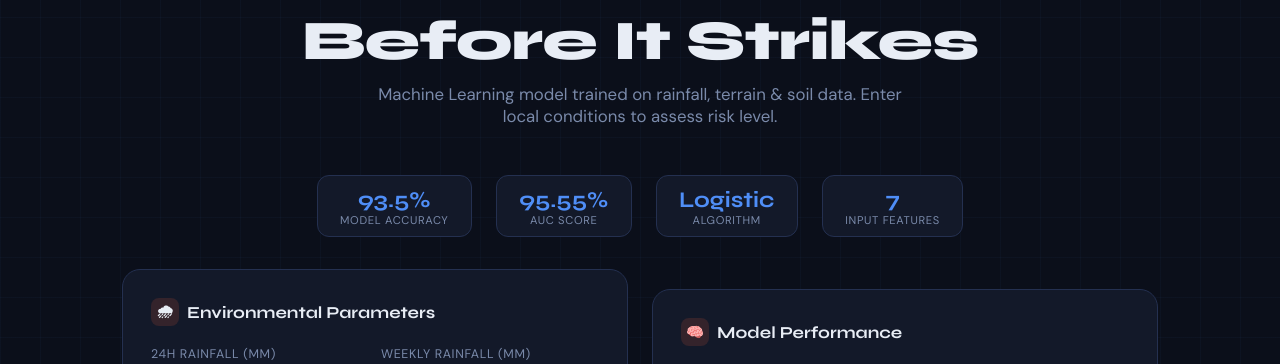
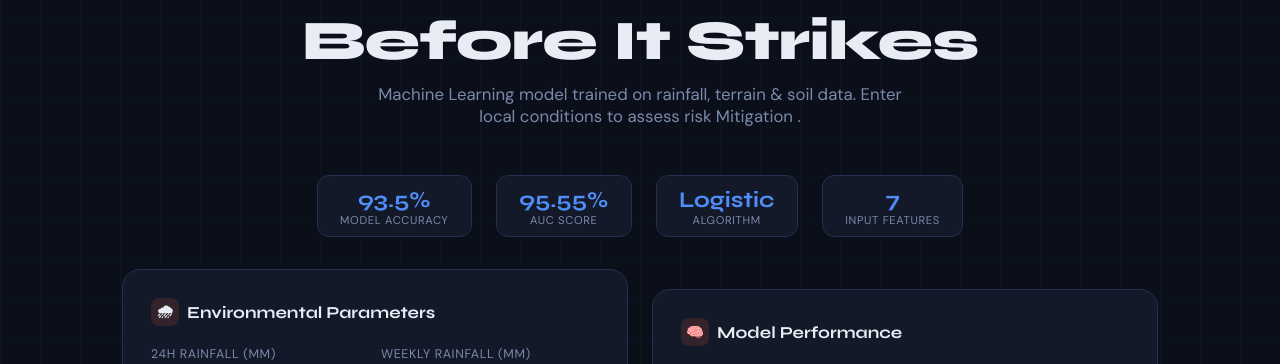
Before and after one commit to GarreVikramSaketh/landslide-prediction, a Flask app: page / in a window 1280 px wide. Shown: the part 183-547 px from the top of the page. Run offline with Flask 3, Linux system fonts and the light colour scheme; parts of the project's set-up code (start-up, migrations or seed data) failed here and were passed over.

```diff
--- a/templates/index.html
+++ b/templates/index.html
@@ -229,7 +229,7 @@
 
 <div class="hero">
   <h1>Predict Landslide <em>Risk</em><br>Before It Strikes</h1>
-  <p>Machine Learning model trained on rainfall, terrain & soil data. Enter local conditions to assess risk level.</p>
+  <p>Machine Learning model trained on rainfall, terrain & soil data. Enter local conditions to assess risk Mitigation .</p>
 </div>
 
 <!-- Stats strip -->
```
